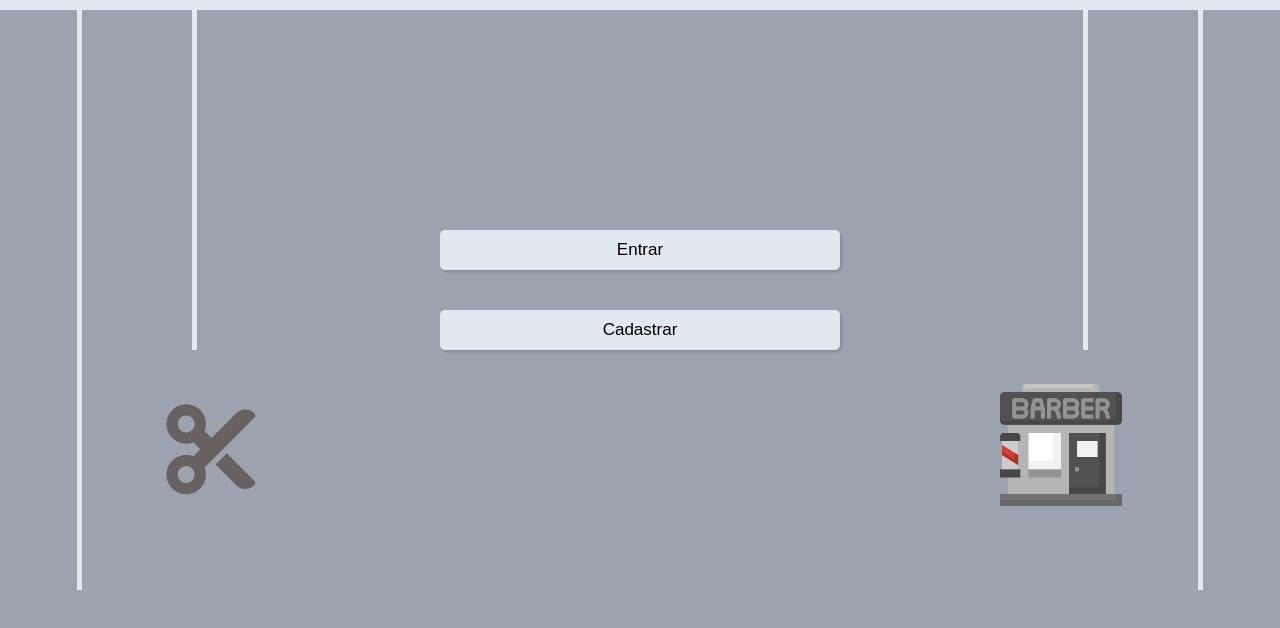
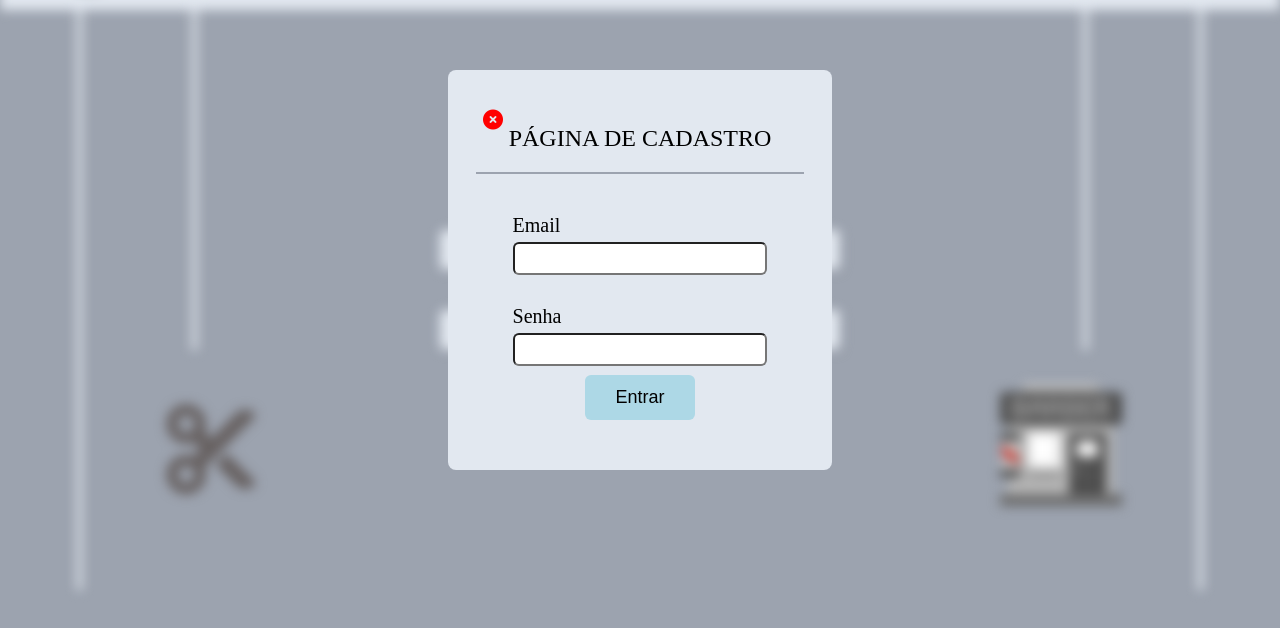
Before and after one commit to EduhGarcia/Agendamento-barbearia, a website: page FrontEnd/index.html in a window 1280 px wide. Both pictures are taken after a click on the button "Cadastrar". Shown: the part 130-758 px from the top of the page. Drawn offline with nearby package versions, Linux system fonts and the light colour scheme.

Commit message:
Instalado o Jquery

```diff
--- a/FrontEnd/index.html
+++ b/FrontEnd/index.html
@@ -14,6 +14,8 @@
     <link rel="stylesheet" href="https://cdnjs.cloudflare.com/ajax/libs/font-awesome/6.5.1/css/all.min.css"
         integrity="sha512-DTOQO9RWCH3ppGqcWaEA1BIZOC6xxalwEsw9c2QQeAIftl+Vegovlnee1c9QX4TctnWMn13TZye+giMm8e2LwA=="
         crossorigin="anonymous" referrerpolicy="no-referrer" />
+
+    <script src="https://code.jquery.com/jquery-3.7.1.min.js"></script>
 </head>
 
 <body>
@@ -40,7 +42,7 @@
 
     <section class="connecting display-disable">
         <i class="fa-solid fa-circle-xmark icon-exit"></i>
-        <h2>Página de login</h2>
+        <h2 class="title-conneting">Página de login</h2>
 
         <div class="info-login">
             <div class="info-input">
--- a/FrontEnd/src/scripts/main.js
+++ b/FrontEnd/src/scripts/main.js
@@ -1,18 +1,26 @@
-const btnLogin = document.getElementById('log-in')
+const btnLogin = $('#log-in')
+const btnSignin = $('#sign-in')
 const connecting = document.querySelector('.connecting')
 const main = document.querySelector('main')
 
 let next = 0
 
-btnLogin.addEventListener('click', screenLogin)
+btnLogin.on('click', screenLogin)
+btnSignin.on('click', screenSignin)
 
 function screenLogin() {
     const btnLogin = document.querySelector('.btn-enter')
-
     openScreenConnect()
 
     btnLogin.addEventListener('click', checkInputs)
-    document.querySelector('.icon-exit').addEventListener('click', closeScreenConnect)
+}
+
+function screenSignin() {
+    const ScreenDefault = connecting.innerHTML
+    const titleConnect = document.querySelector('.title-conneting')
+    titleConnect.innerText = 'Página de Cadastro'
+
+    openScreenConnect()
 }
 
 function checkInputs() {
@@ -36,6 +44,8 @@ function checkInputs() {
 function openScreenConnect() {
     connecting.classList.remove('display-disable')
     main.style.filter = "blur(6px)"
+
+    document.querySelector('.icon-exit').addEventListener('click', closeScreenConnect)
 }
 
 function closeScreenConnect() {
```
Also changed, not shown: FrontEnd/package.json (added, +15 -0 lines), 2 other files.
